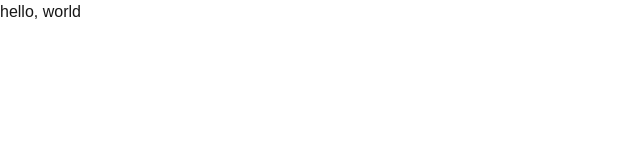
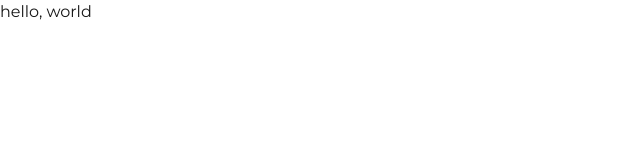
Before and after one commit to przish/project-jo-creates, a Next.js app: page / in a window 1280 px wide. Shown: the top 160 px of the page, without its empty margins (0-640 px from the left). Built offline with nearby package versions, Linux system fonts and the light colour scheme.

Commit message:
feat(app): define root layout

```diff
--- a/src/app/layout.tsx
+++ b/src/app/layout.tsx
@@ -1,29 +1,19 @@
-import type { Metadata } from "next";
-import { Geist, Geist_Mono } from "next/font/google";
-import "./globals.css";
+import { Inter, Montserrat } from 'next/font/google';
+import './globals.css';
 
-const geistSans = Geist({
-  variable: "--font-geist-sans",
-  subsets: ["latin"],
-});
+const inter = Inter({ subsets: ['latin'] });
+const montserrat = Montserrat({ subsets: ['latin'] });
 
-const geistMono = Geist_Mono({
-  variable: "--font-geist-mono",
-  subsets: ["latin"],
-});
-
-export const metadata: Metadata = {
-  title: "Create Next App",
-  description: "Generated by create next app",
-};
-
-export default function RootLayout({ children }: LayoutProps<"/">) {
+export default function RootLayout({
+  children,
+}: {
+  children: React.ReactNode;
+}) {
   return (
-    <html
-      lang="en"
-      className={`${geistSans.variable} ${geistMono.variable} h-full antialiased`}
-    >
-      <body className="min-h-full flex flex-col">{children}</body>
+    <html lang="en">
+      <body className={`${inter.className} ${montserrat.className}`}>
+        {children}
+      </body>
     </html>
   );
 }
```
